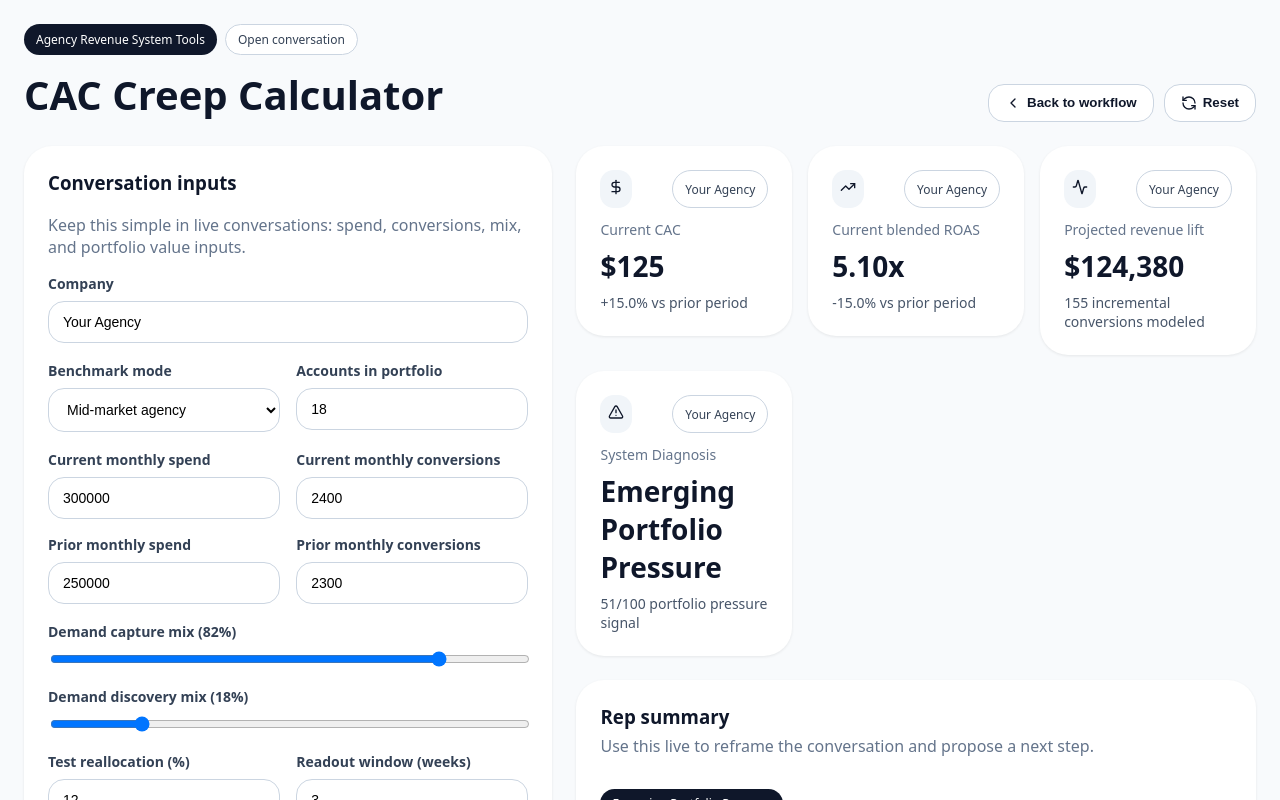
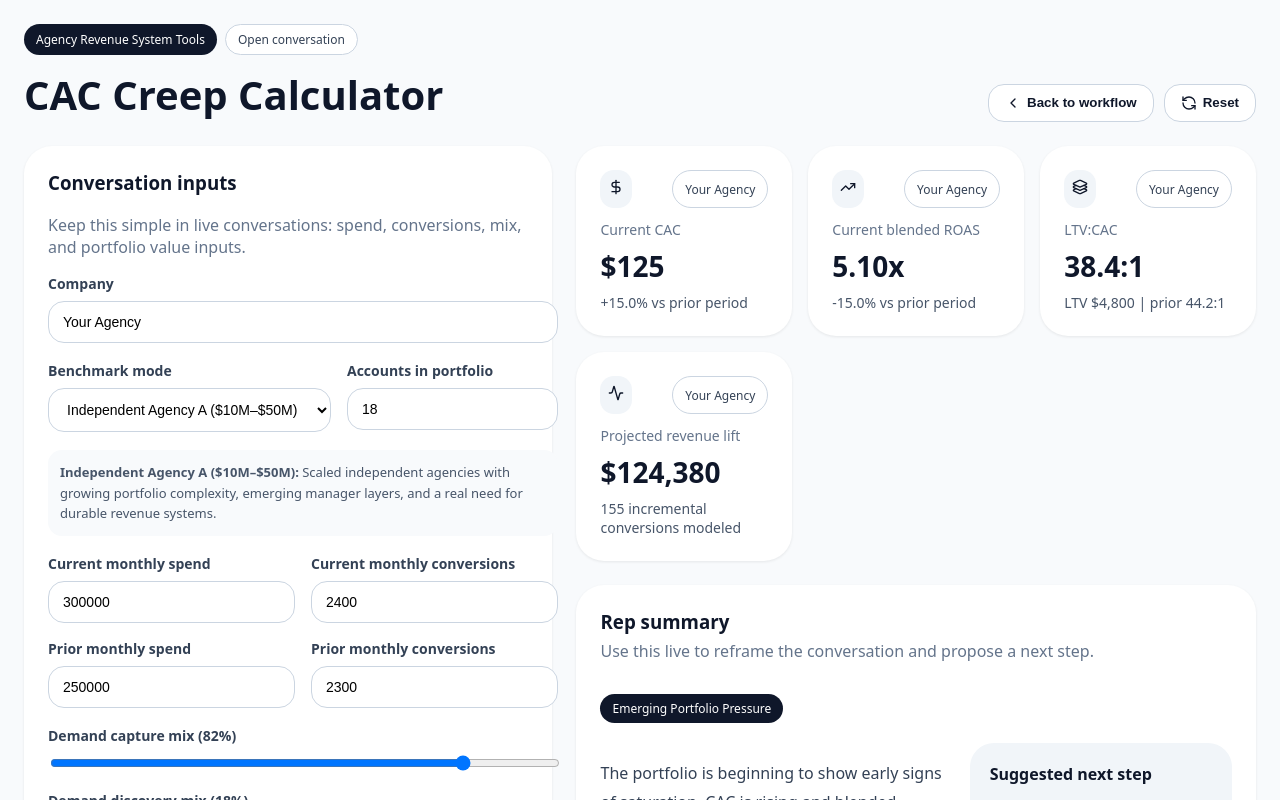
Before and after one commit to ScottMHarris1/revenue-architecture-tools, a Next.js app: page / in a window 1280 px wide. Both pictures are taken after a click on the button "Start conversation tool". Shown: the top 800 px of the page. Built offline with nearby package versions, Linux system fonts and the light colour scheme.

Commit message:
Update page.tsx

```diff
--- a/app/page.tsx
+++ b/app/page.tsx
@@ -70,8 +70,9 @@ const defaultState = {
   testReallocation: 12,
   accountCount: 18,
   targetReadoutWeeks: 3,
-  benchmarkMode: "mid-market-agency",
+  benchmarkMode: "independent-agency-a",
   revenuePerConversion: 800,
+  ltv: 4800,
   currentBlendedROAS: 5.1,
   priorBlendedROAS: 6.0,
   top3RevenueConcentration: 46,
@@ -83,28 +84,43 @@ const defaultState = {
   revenueGovernanceScore: 58,
 };
 
-type BenchMode = "mid-market-agency" | "enterprise-agency" | "inside-sales-team";
+type BenchMode = "big-6-agency" | "independent-agency-a" | "independent-agency-b" | "inside-sales-team";
 type ScreenMode = "home" | "cac" | "fragility";
 
 const benchmarkPresets: Record<
   BenchMode,
   {
+    label: string;
+    description: string;
     captureCeiling: number;
     roasLow: number;
     roasHigh: number;
   }
 > = {
-  "mid-market-agency": {
+  "big-6-agency": {
+    label: "Big 6 Agency",
+    description: "Large holding-company agencies managing broad portfolios, layered teams, and more complex cross-account budget allocation decisions.",
+    captureCeiling: 62,
+    roasLow: 2.5,
+    roasHigh: 5.0,
+  },
+  "independent-agency-a": {
+    label: "Independent Agency A ($10M–$50M)",
+    description: "Scaled independent agencies with growing portfolio complexity, emerging manager layers, and a real need for durable revenue systems.",
     captureCeiling: 70,
     roasLow: 3.0,
     roasHigh: 6.0,
   },
-  "enterprise-agency": {
-    captureCeiling: 65,
-    roasLow: 2.5,
-    roasHigh: 5.5,
+  "independent-agency-b": {
+    label: "Independent Agency B (<$10M)",
+    description: "Smaller independents where founder judgment still shapes many decisions and portfolio governance is usually less formalized.",
+    captureCeiling: 75,
+    roasLow: 3.2,
+    roasHigh: 6.5,
   },
   "inside-sales-team": {
+    label: "Inside Sales Team",
+    description: "A platform or outsourced sales motion where the focus is not agency P&L itself, but how a sales team opens, diagnoses, and advances portfolio conversations with advertisers or agency partners.",
     captureCeiling: 75,
     roasLow: 2.8,
     roasHigh: 5.8,
@@ -224,9 +240,10 @@ function SelectInput({ value, onChange }: { value: string; onChange: (s: string)
         background: "#fff",
       }}
     >
-      <option value="mid-market-agency">Mid-market agency</option>
-      <option value="enterprise-agency">Enterprise agency</option>
-      <option value="inside-sales-team">Inside sales team</option>
+      <option value="big-6-agency">Big 6 Agency</option>
+      <option value="independent-agency-a">Independent Agency A ($10M–$50M)</option>
+      <option value="independent-agency-b">Independent Agency B (&lt;$10M)</option>
+      <option value="inside-sales-team">Inside Sales Team</option>
     </select>
   );
 }
@@ -248,8 +265,9 @@ export default function RevenueArchitectureTools() {
     const currentCAC = state.monthlySpend / Math.max(state.monthlyConversions, 1);
     const priorCAC = state.priorMonthlySpend / Math.max(state.priorMonthlyConversions, 1);
     const cacChange = ((currentCAC - priorCAC) / Math.max(priorCAC, 1)) * 100;
-    const spendChange = ((state.monthlySpend - state.priorMonthlySpend) / Math.max(state.priorMonthlySpend, 1)) * 100;
     const roasChange = ((state.currentBlendedROAS - state.priorBlendedROAS) / Math.max(state.priorBlendedROAS, 0.01)) * 100;
+    const currentLtvToCac = state.ltv / Math.max(currentCAC, 1);
+    const priorLtvToCac = state.ltv / Math.max(priorCAC, 1);
 
     const preset = benchmarkPresets[state.benchmarkMode as BenchMode];
 
@@ -269,7 +287,6 @@ export default function RevenueArchitectureTools() {
     const modeledConversions = state.monthlySpend / modeledNewCAC;
     const incrementalConversions = modeledConversions - state.monthlyConversions;
     const projectedRevenueLift = incrementalConversions * state.revenuePerConversion;
-    const currentRevenue = state.monthlyConversions * state.revenuePerConversion;
     const modeledRevenue = modeledConversions * state.revenuePerConversion;
     const modeledBlendedROAS = modeledRevenue / Math.max(state.monthlySpend, 1);
 
@@ -294,16 +311,16 @@ export default function RevenueArchitectureTools() {
         icon: TrendingUp,
       },
       {
+        title: "LTV:CAC",
+        value: `${currentLtvToCac.toFixed(1)}:1`,
+        sub: `LTV ${formatMoney(state.ltv)} | prior ${priorLtvToCac.toFixed(1)}:1`,
+        icon: Layers3,
+      },
+      {
         title: "Projected revenue lift",
         value: formatMoney(projectedRevenueLift),
         sub: `${Math.round(incrementalConversions)} incremental conversions modeled`,
         icon: Activity,
-      },
-      {
-        title: "System Diagnosis",
-        value: diagnosis,
-        sub: `${Math.round(saturationRisk)}/100 portfolio pressure signal`,
-        icon: AlertTriangle,
       },
     ];
 
@@ -353,17 +370,16 @@ export default function RevenueArchitectureTools() {
     return {
       currentCAC,
       priorCAC,
+      currentLtvToCac,
+      priorLtvToCac,
       cards,
       diagnosis,
       suggestedShift,
-      modeledCACImprovementPct,
-      incrementalConversions,
       projectedRevenueLift,
       modeledBlendedROAS,
       narrative,
       trendData,
       mixData,
-      benchmark: preset,
       fragilityScore,
       fragilityBand,
       fragilityPillars,
@@ -466,6 +482,9 @@ export default function RevenueArchitectureTools() {
                     <Field label="Benchmark mode"><SelectInput value={state.benchmarkMode} onChange={(v) => update("benchmarkMode", v)} /></Field>
                     <Field label="Accounts in portfolio"><NumberInput value={state.accountCount} onChange={(v) => update("accountCount", v)} /></Field>
                   </div>
+                  <div style={{ fontSize: 13, lineHeight: 1.6, color: "#475569", background: "#f8fafc", borderRadius: 14, padding: 12 }}>
+                    <strong>{benchmarkPresets[state.benchmarkMode as BenchMode].label}:</strong> {benchmarkPresets[state.benchmarkMode as BenchMode].description}
+                  </div>
                   <div style={{ display: "grid", gridTemplateColumns: "1fr 1fr", gap: 16 }}>
                     <Field label="Current monthly spend"><NumberInput value={state.monthlySpend} onChange={(v) => update("monthlySpend", v)} /></Field>
                     <Field label="Current monthly conversions"><NumberInput value={state.monthlyConversions} onChange={(v) => update("monthlyConversions", v)} /></Field>
@@ -480,7 +499,10 @@ export default function RevenueArchitectureTools() {
                   </div>
                   <div style={{ borderTop: "1px solid #e2e8f0", paddingTop: 18, display: "grid", gap: 16 }}>
                     <div style={{ fontSize: 13, fontWeight: 700, color: "#64748b", textTransform: "uppercase", letterSpacing: 0.5 }}>Portfolio value inputs</div>
-                    <Field label="Revenue per conversion ($)"><NumberInput value={state.revenuePerConversion} onChange={(v) => update("revenuePerConversion", v)} /></Field>
+                    <div style={{ display: "grid", gridTemplateColumns: "1fr 1fr", gap: 16 }}>
+                      <Field label="Revenue per conversion ($)"><NumberInput value={state.revenuePerConversion} onChange={(v) => update("revenuePerConversion", v)} /></Field>
+                      <Field label="LTV ($)"><NumberInput value={state.ltv} onChange={(v) => update("ltv", v)} /></Field>
+                    </div>
                     <div style={{ display: "grid", gridTemplateColumns: "1fr 1fr", gap: 16 }}>
                       <Field label="Current blended ROAS"><NumberInput value={state.currentBlendedROAS} onChange={(v) => update("currentBlendedROAS", v)} step={0.1} /></Field>
                       <Field label="Prior blended ROAS"><NumberInput value={state.priorBlendedROAS} onChange={(v) => update("priorBlendedROAS", v)} step={0.1} /></Field>
@@ -520,17 +542,18 @@ export default function RevenueArchitectureTools() {
                         <div style={{ background: "#f1f5f9", borderRadius: 18, padding: 16 }}><div style={{ fontSize: 12, textTransform: "uppercase", color: "#64748b" }}>Recommended shift</div><div style={{ marginTop: 8, fontSize: 24, fontWeight: 700 }}>{analysis.suggestedShift}%</div><div style={{ marginTop: 4, fontSize: 14, color: "#475569" }}>From saturated capture into discovery</div></div>
                         <div style={{ background: "#f1f5f9", borderRadius: 18, padding: 16 }}><div style={{ fontSize: 12, textTransform: "uppercase", color: "#64748b" }}>Projected revenue lift</div><div style={{ marginTop: 8, fontSize: 24, fontWeight: 700 }}>{formatMoney(analysis.projectedRevenueLift)}</div><div style={{ marginTop: 4, fontSize: 14, color: "#475569" }}>Modeled from revenue per conversion</div></div>
                         <div style={{ background: "#f1f5f9", borderRadius: 18, padding: 16 }}><div style={{ fontSize: 12, textTransform: "uppercase", color: "#64748b" }}>Blended ROAS</div><div style={{ marginTop: 8, fontSize: 20, fontWeight: 700 }}>{analysis.modeledBlendedROAS.toFixed(2)}x from {state.currentBlendedROAS.toFixed(2)}x</div><div style={{ marginTop: 4, fontSize: 14, color: "#475569" }}>Modeled blended ROAS vs current input</div></div>
+                        <div style={{ background: "#f1f5f9", borderRadius: 18, padding: 16 }}><div style={{ fontSize: 12, textTransform: "uppercase", color: "#64748b" }}>LTV:CAC</div><div style={{ marginTop: 8, fontSize: 20, fontWeight: 700 }}>{analysis.currentLtvToCac.toFixed(1)}:1 from {analysis.priorLtvToCac.toFixed(1)}:1</div><div style={{ marginTop: 4, fontSize: 14, color: "#475569" }}>Current unit economics vs prior period</div></div>
                       </div>
                       <div style={{ marginTop: 20, border: "1px solid #e2e8f0", borderRadius: 18, padding: 16 }}>
                         <div style={{ fontWeight: 600, marginBottom: 8 }}>Talk track</div>
-                        <p style={{ margin: 0, fontSize: 14, lineHeight: 1.8, color: "#334155" }}>Right now, the issue looks less like pure channel performance and more like a portfolio-efficiency problem. We would run a controlled {analysis.suggestedShift}% reallocation from capture into discovery over {state.targetReadoutWeeks} weeks, hold spend flat, and inspect blended CAC, projected revenue lift, and blended ROAS before scaling.</p>
+                        <p style={{ margin: 0, fontSize: 14, lineHeight: 1.8, color: "#334155" }}>Right now, the issue looks less like pure channel performance and more like a portfolio-efficiency problem. We would run a controlled {analysis.suggestedShift}% reallocation from capture into discovery over {state.targetReadoutWeeks} weeks, hold spend flat, and inspect blended CAC, projected revenue lift, LTV:CAC, and blended ROAS before scaling.</p>
                       </div>
                     </div>
 
                     <div style={{ background: "#f1f5f9", borderRadius: 24, padding: 20 }}>
                       <div style={{ fontWeight: 600, marginBottom: 14 }}>Suggested next step</div>
                       <div style={{ display: "flex", flexDirection: "column", gap: 14, fontSize: 14, color: "#334155" }}>
-                        {["Choose one account or cohort where CAC is drifting.", "Run a controlled reallocation with spend held flat.", "Measure CAC, projected revenue lift, and blended ROAS."].map((t) => (
+                        {["Choose one account or cohort where CAC is drifting.", "Run a controlled reallocation with spend held flat.", "Measure CAC, projected revenue lift, blended ROAS, and LTV:CAC."].map((t) => (
                           <div key={t} style={{ display: "flex", gap: 10 }}><ArrowRight size={16} style={{ marginTop: 2, flex: "0 0 auto" }} /><span>{t}</span></div>
                         ))}
                       </div>
```
